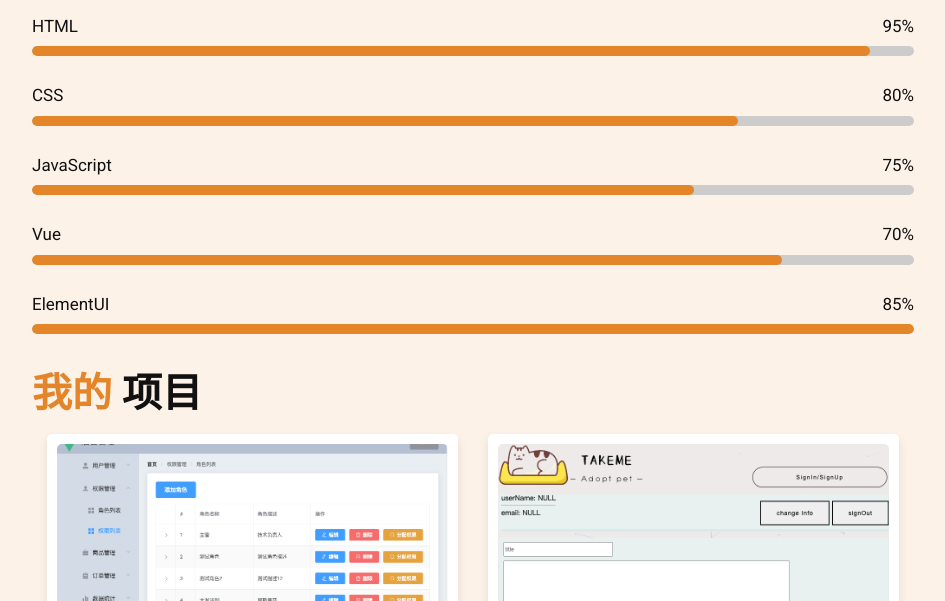
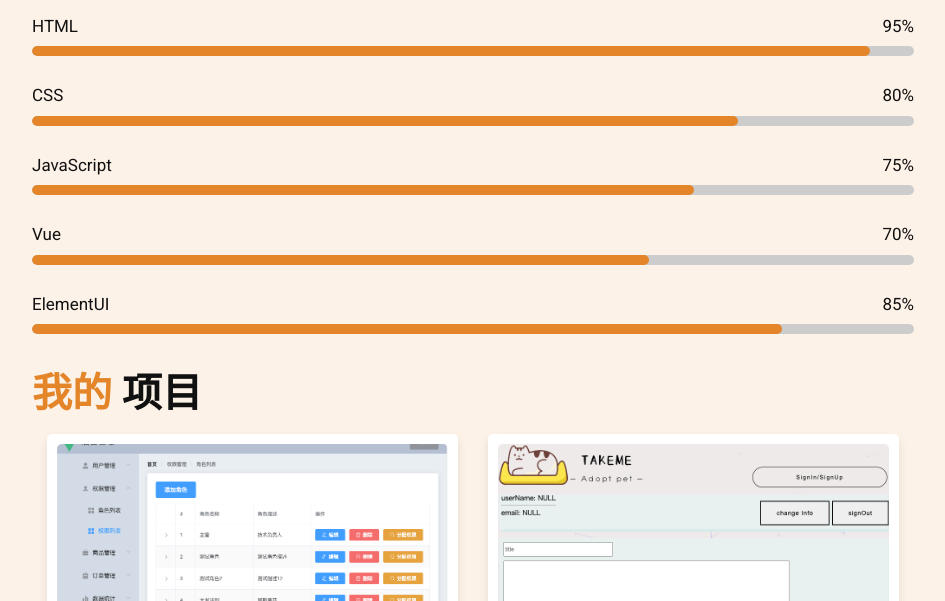
Before and after one commit to Erlei-c/prjjectjianli, a plain HTML site: page index.html in a window 1280 px wide. Shown: the part 1394-1995 px from the top of the page, without its empty margins (317-1262 px from the left). Drawn offline with Linux system fonts and the light colour scheme.

Commit message:
Update style.css

```diff
--- a/css/style.css
+++ b/css/style.css
@@ -267,6 +267,9 @@ header .follow a:hover{
 }
 
 .about .row-2 .skills .progress:nth-child(4) .bar span{
+    width:70%;
+}
+.about .row-2 .skills .progress:nth-child(5) .bar span{
     width:85%;
 }
 
```
